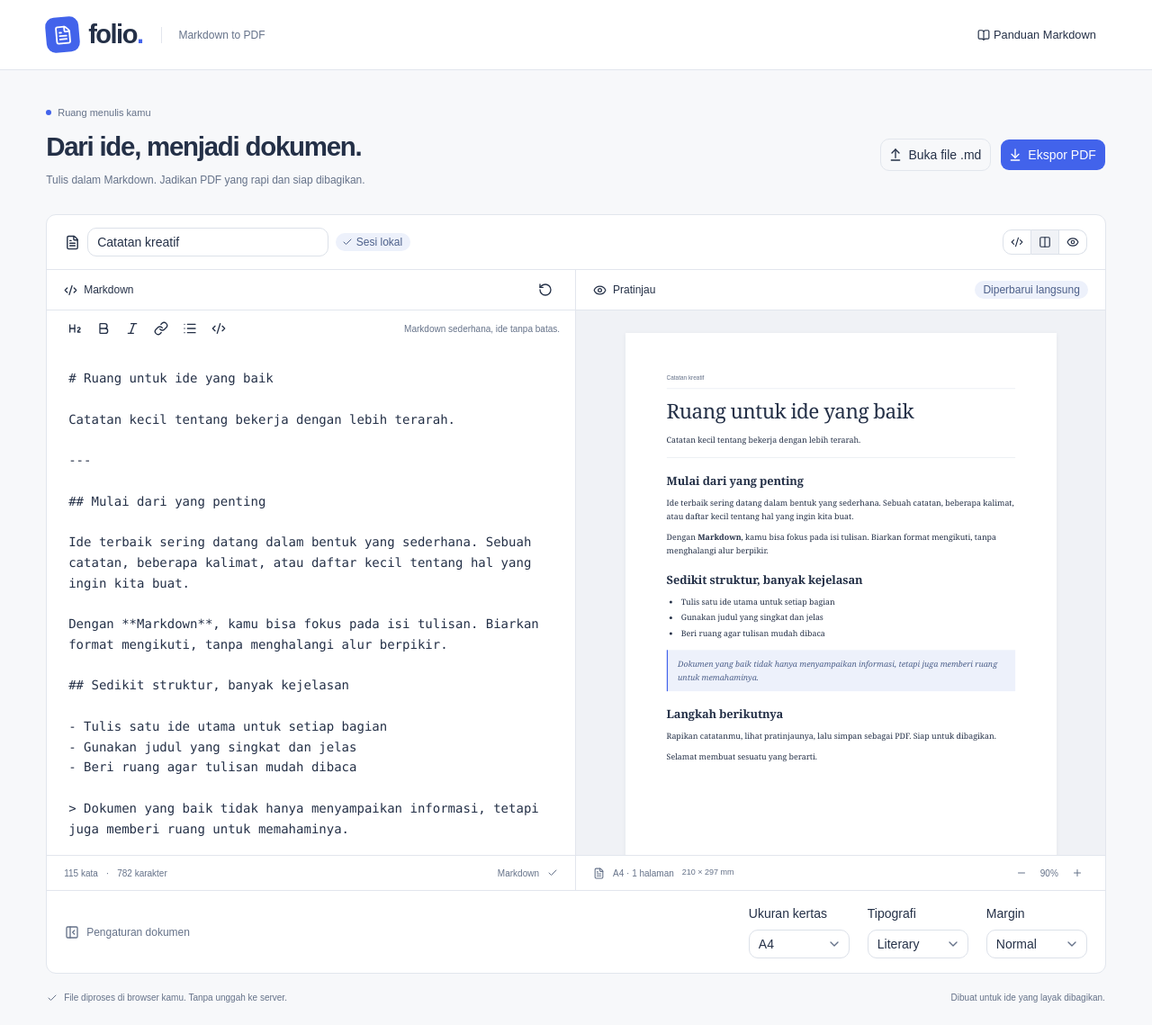
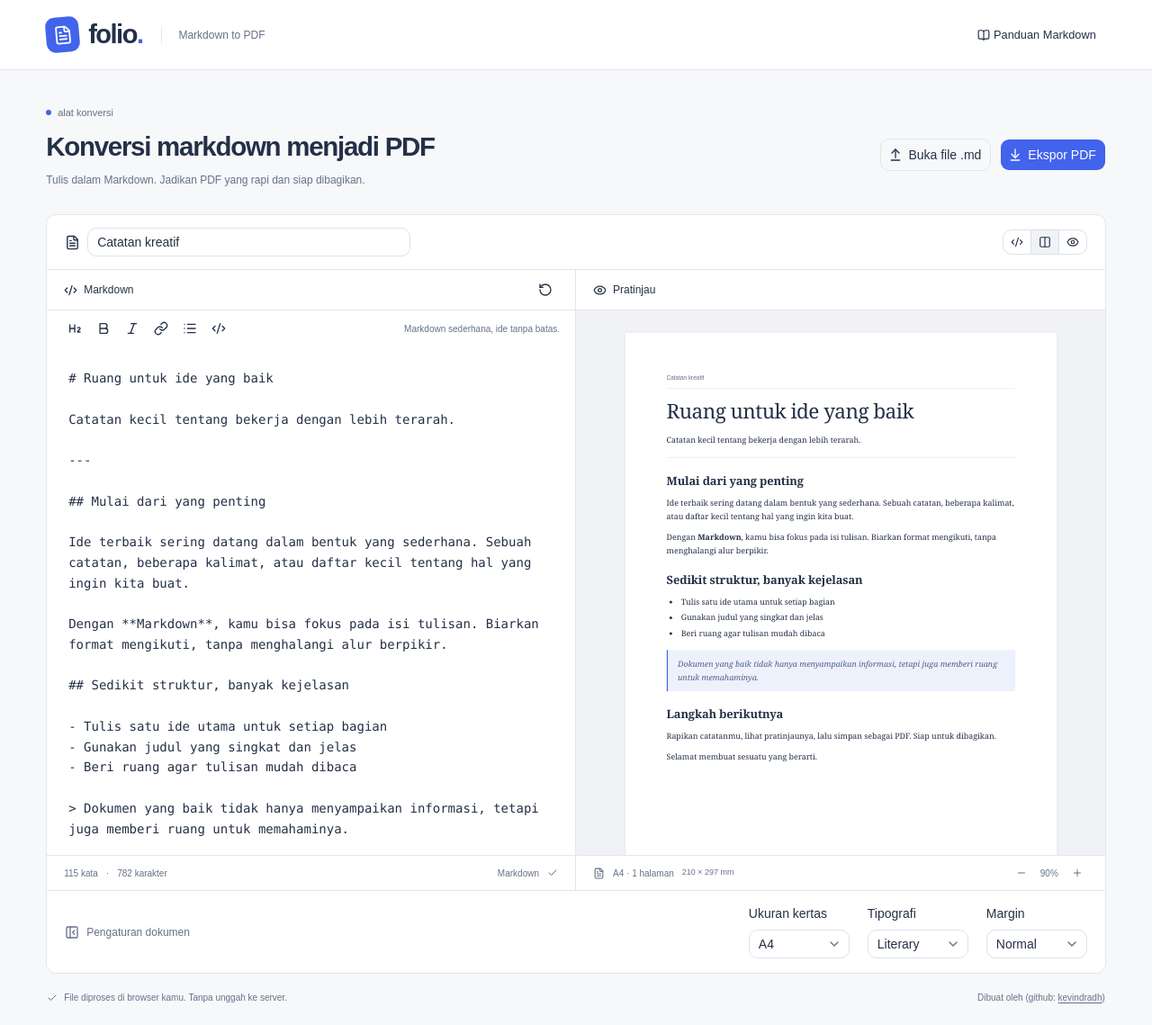
Before and after one commit to kevindradh/folio-markdown-to-pdf, a React (Vite) app: page / in a window 1280 px wide. Shown: the whole page at 90% size. Built offline with nearby package versions, Linux system fonts and the light colour scheme.

Commit message:
chore: update interface copy and author credit

```diff
--- a/src/App.tsx
+++ b/src/App.tsx
@@ -3,7 +3,6 @@ import { ArrowDownToLine, ArrowUpFromLine, FileText, Check, Columns2, Eye, Code2
 import { Button } from '@/components/ui/button'
 import { Input } from '@/components/ui/input'
 import { Textarea } from '@/components/ui/textarea'
-import { Badge } from '@/components/ui/badge'
 import { Separator } from '@/components/ui/separator'
 import { Field, FieldGroup, FieldLabel } from '@/components/ui/field'
 import { Select, SelectTrigger, SelectValue, SelectContent, SelectGroup, SelectItem } from '@/components/ui/select'
@@ -102,7 +101,7 @@ function MarkdownGuide() {
     </DialogTrigger>
     <DialogContent className="max-h-[85dvh] overflow-y-auto sm:max-w-lg">
       <DialogHeader>
-        <DialogTitle>Sedikit sintaks. Banyak kemungkinan.</DialogTitle>
+        <DialogTitle>Panduan Markdown</DialogTitle>
         <DialogDescription>Format yang didukung oleh pratinjau awal ini.</DialogDescription>
       </DialogHeader>
       <dl className="markdown-guide">
@@ -169,7 +168,7 @@ export default function App() {
     </header>
     <main>
       <section className="workspace-heading">
-        <div><div className="workspace-label"><span /> Ruang menulis kamu</div><h1>Dari ide, menjadi dokumen.</h1><p>Tulis dalam Markdown. Jadikan PDF yang rapi dan siap dibagikan.</p></div>
+        <div><div className="workspace-label"><span /> alat konversi</div><h1>Konversi markdown menjadi PDF</h1><p>Tulis dalam Markdown. Jadikan PDF yang rapi dan siap dibagikan.</p></div>
         <div className="heading-actions">
           <Button variant="outline" size="lg" onClick={() => input.current?.click()}><ArrowUpFromLine data-icon="inline-start" /> Buka file .md</Button>
           <Button size="lg" onClick={async () => { await document.fonts.ready; document.title = name || 'Dokumen'; requestAnimationFrame(() => window.print()) }}><ArrowDownToLine data-icon="inline-start" /> Ekspor PDF</Button>
@@ -182,7 +181,6 @@ export default function App() {
             <Field orientation="horizontal" className="document-name-field">
               <FieldLabel htmlFor="document-name" className="flex-none"><FileText size={17} /><span className="sr-only">Nama dokumen</span></FieldLabel>
               <Input id="document-name" className="min-w-0 flex-1" value={name} onChange={e => setName(e.target.value)} />
-              <Badge variant="secondary" className="hidden sm:inline-flex"><Check data-icon="inline-start" /> Sesi lokal</Badge>
             </Field>
           </FieldGroup>
           <ToggleGroup aria-label="Tampilan editor" value={[view]} onValueChange={values => { if (values.length) setView(values[0]) }} variant="outline" size="sm" spacing={0}>
@@ -216,7 +214,7 @@ export default function App() {
             <div className="editor-footer"><span>{words} kata <span aria-hidden="true">·</span> {text.length} karakter</span><span>Markdown <Check size={12} /></span></div>
           </section>
           <section className="preview-pane">
-            <div className="pane-toolbar"><span><Eye size={15} /> Pratinjau</span><Badge variant="secondary">Diperbarui langsung</Badge></div>
+            <div className="pane-toolbar"><span><Eye size={15} /> Pratinjau</span></div>
             <Separator />
             <PaginatedDocument name={name} paper={paper} font={font} margin={margin} zoom={zoom} onPagesChange={setPageCount}>
               {text.trim() ? <Markdown text={text} /> : <Empty><EmptyHeader><EmptyMedia variant="icon"><FileText /></EmptyMedia><EmptyTitle>Mulai dengan sebuah ide</EmptyTitle><EmptyDescription>Tulis Markdown di editor. Pratinjau dokumenmu akan muncul di sini.</EmptyDescription></EmptyHeader></Empty>}
@@ -237,7 +235,7 @@ export default function App() {
           </FieldGroup>
         </div>
       </section>
-      <footer className="app-footer"><span><Check size={12} /> File diproses di browser kamu. Tanpa unggah ke server.</span><span>Dibuat untuk ide yang layak dibagikan.</span></footer>
+      <footer className="app-footer"><span><Check size={12} /> File diproses di browser kamu. Tanpa unggah ke server.</span><span>Dibuat oleh (github: <a href="https://github.com/kevindradh" target="_blank" rel="noreferrer" className="underline underline-offset-2">kevindradh</a>)</span></footer>
     </main>
     <Toaster />
     <style>{`@page { size: ${paper === 'A4' ? 'A4' : 'letter'}; margin: 0; }`}</style>
```
